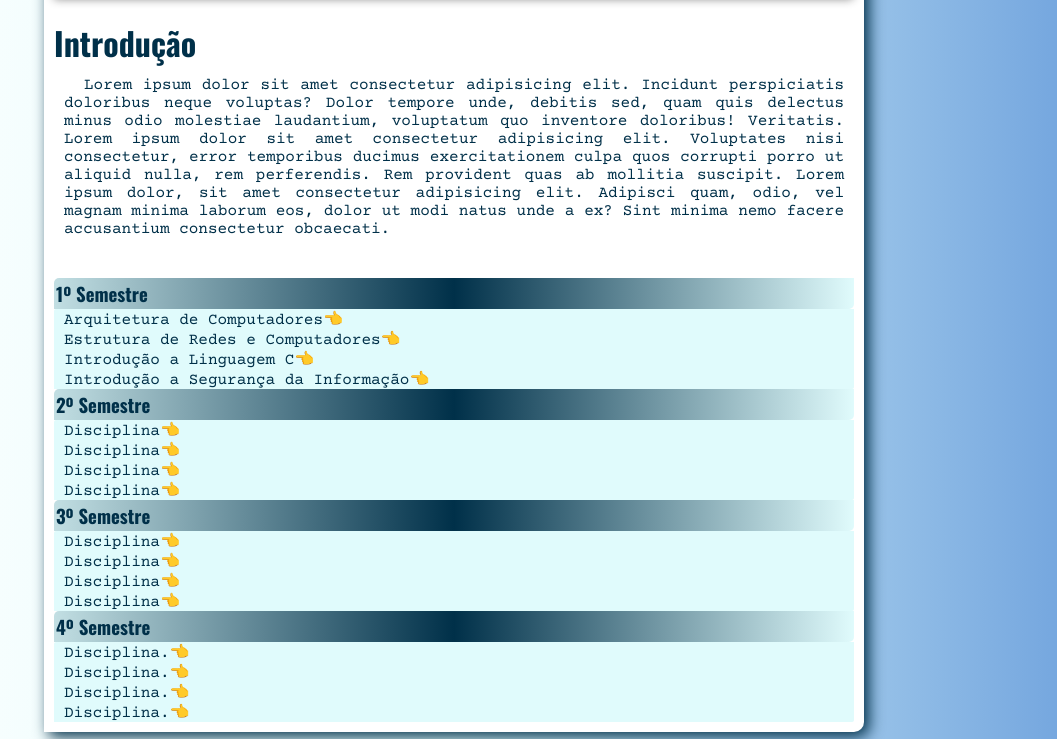
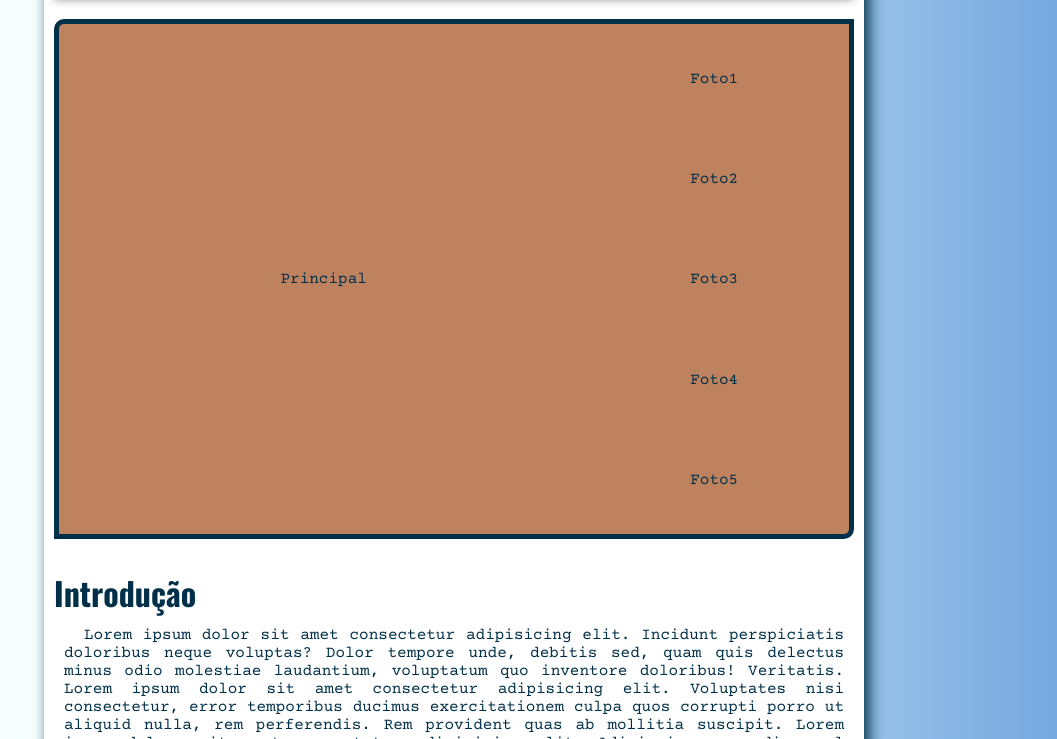
Before and after one commit to fabiofsjunior/Faculdade-Ads, a plain HTML site: page index.html in a window 1280 px wide. Shown: the part 755-1494 px from the top of the page, without its empty margins (186-1243 px from the left). Drawn offline with nearby package versions, Linux system fonts and the light colour scheme.

Commit message:
updating index

```diff
--- a/1º Semestre/styles/style.css
+++ b/1º Semestre/styles/style.css
@@ -100,6 +100,27 @@ nav > a:hover{
 body{
     background-image: linear-gradient(to right, #ffffff, #E0FBFC, #6fa2dd )
 }
+.quadroMain{
+    display: grid;
+    grid-template-columns: 4fr 2fr;
+    grid-template-rows: 1fr 1fr 1fr 1fr 1fr;
+    border-radius: 10px 0px;
+    border: 5px solid var(--cor4);
+    padding: 5px;
+    background-color: #bf825f;
+    grid-gap: 1px;
+    height: 500px;
+    grid-area: "1 2"
+            "1 3"
+            "1 4"
+            "1 5"
+            "1 6";
+}
+div#principal{
+    grid-row-start: 1;
+    grid-row-end: 6;
+}
+
 .container{
     outline:  5px solid var(--cor4);
     box-shadow: 0px 10px 10px rgba(0, 0, 0, 0.466);
--- a/index.html
+++ b/index.html
@@ -48,6 +48,16 @@
             <h1 id="item4"><a href="#" target="_blank">Seg da Info</a></h1>
             <h1 id="item5"><a href="#" target="_blank">O que é Ti</a></h1>
 
+
+        </div>
+
+        <div class="quadroMain">
+            <div id="principal">Principal</div>
+            <div id="ft1">Foto1</div>
+            <div id="ft2">Foto2</div>
+            <div id="ft3">Foto3</div>
+            <div id="ft4">Foto4</div>
+            <div id="ft5">Foto5</div>
 
         </div>
 
```
